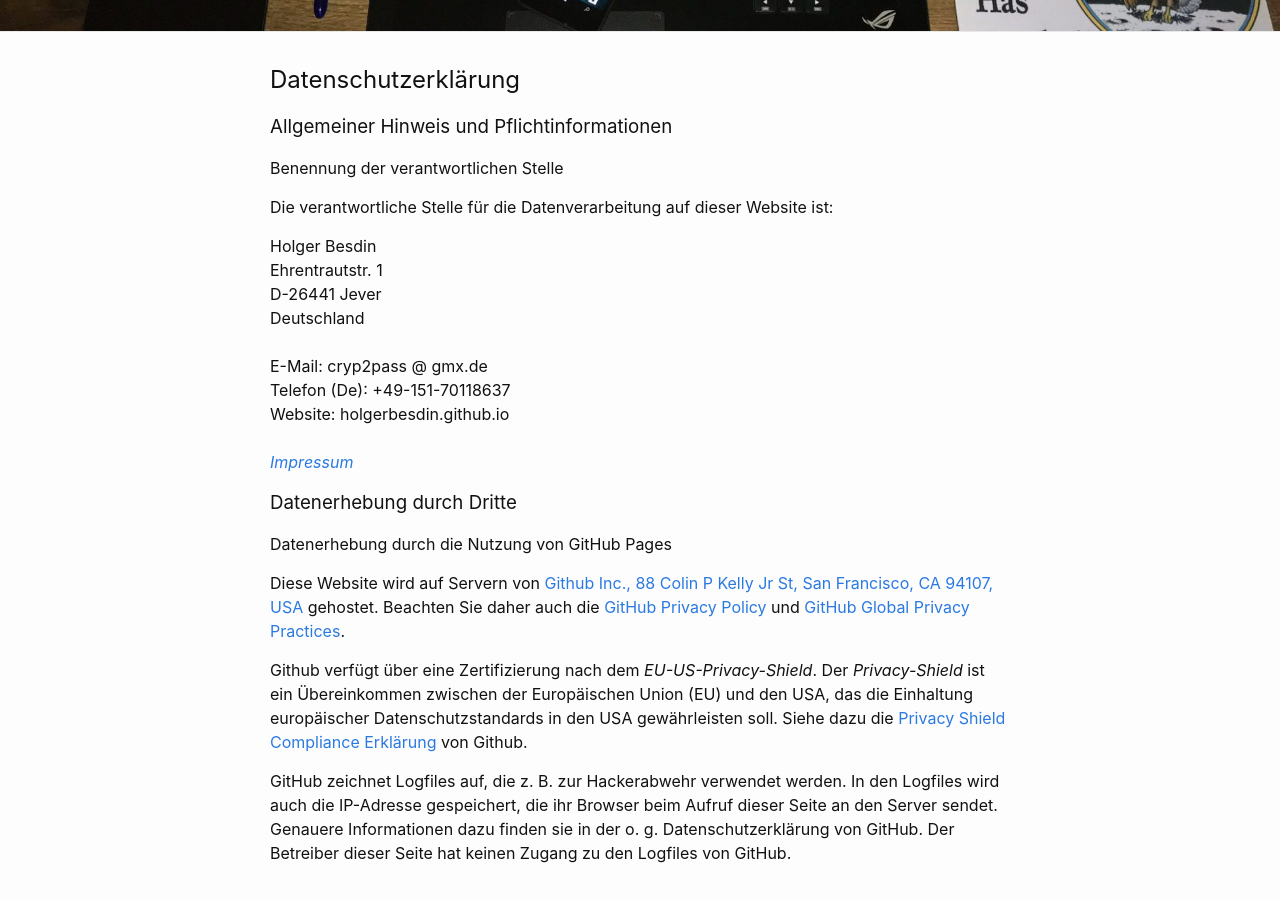
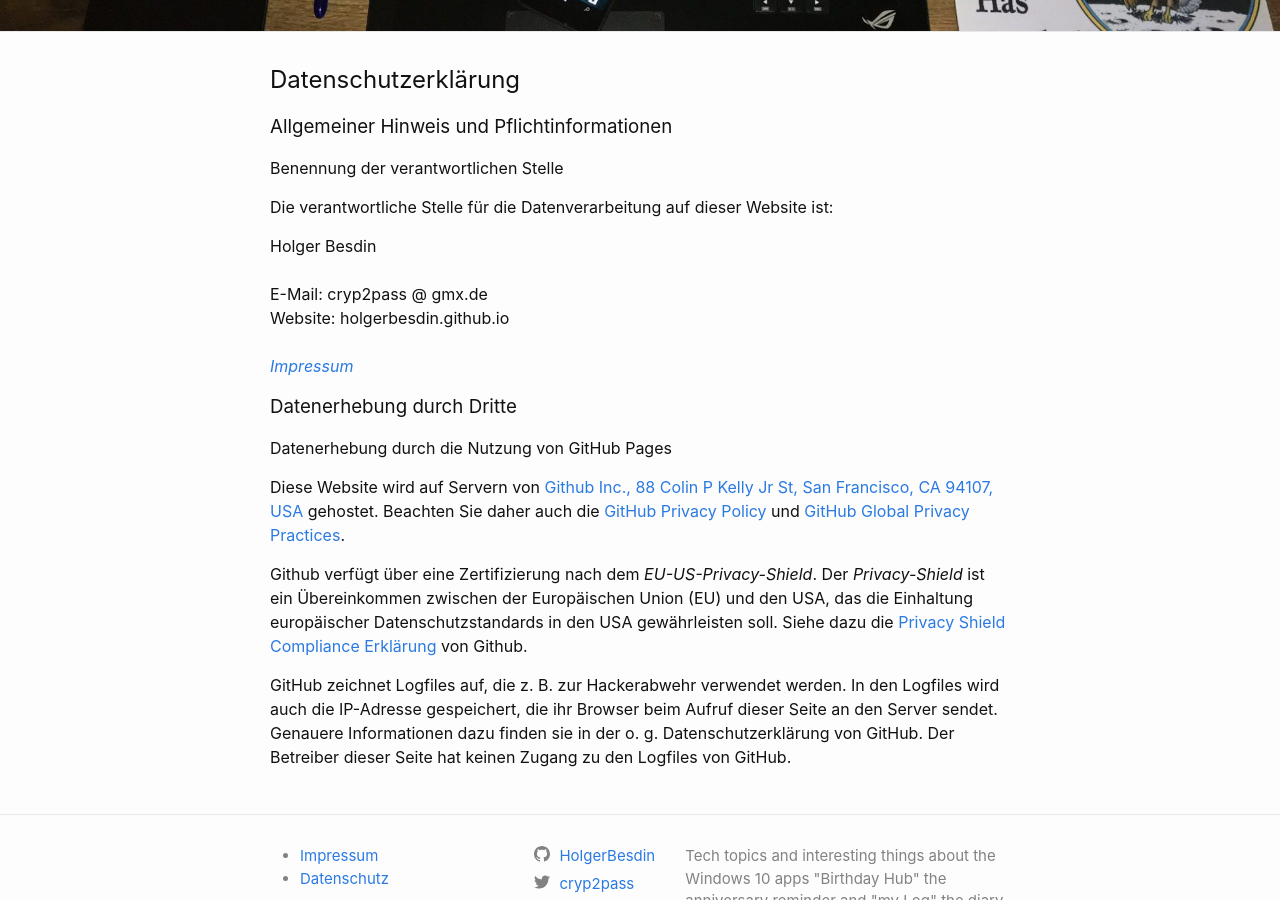
Before and after one commit to HolgerBesdin/HolgerBesdin.github.io, a Jekyll site: the page built from _pages/datenschutzerklaerung.html, in a window 1280 px wide and 900 px high, scrolled down 465 px. Built offline with Jekyll 4.4.1, drawn with Linux system fonts in a browser that asks for light colours.

Commit message:
Update datenschutzerklaerung.html

```diff
--- a/_pages/datenschutzerklaerung.html
+++ b/_pages/datenschutzerklaerung.html
@@ -15,12 +15,8 @@ permalink: /datenschutzerklaerung.html
       </p>
       <p>
         Holger Besdin<br>
-        Ehrentrautstr. 1<br>
-        D-26441 Jever<br>
-        Deutschland<br>
         <br>
         E-Mail: cryp2pass @ gmx.de<br>
-        Telefon (De): +49-151-70118637<br>
         Website: holgerbesdin.github.io<br>
         <br>
         <i><a href="../impressum.html">Impressum</a></i>
```
